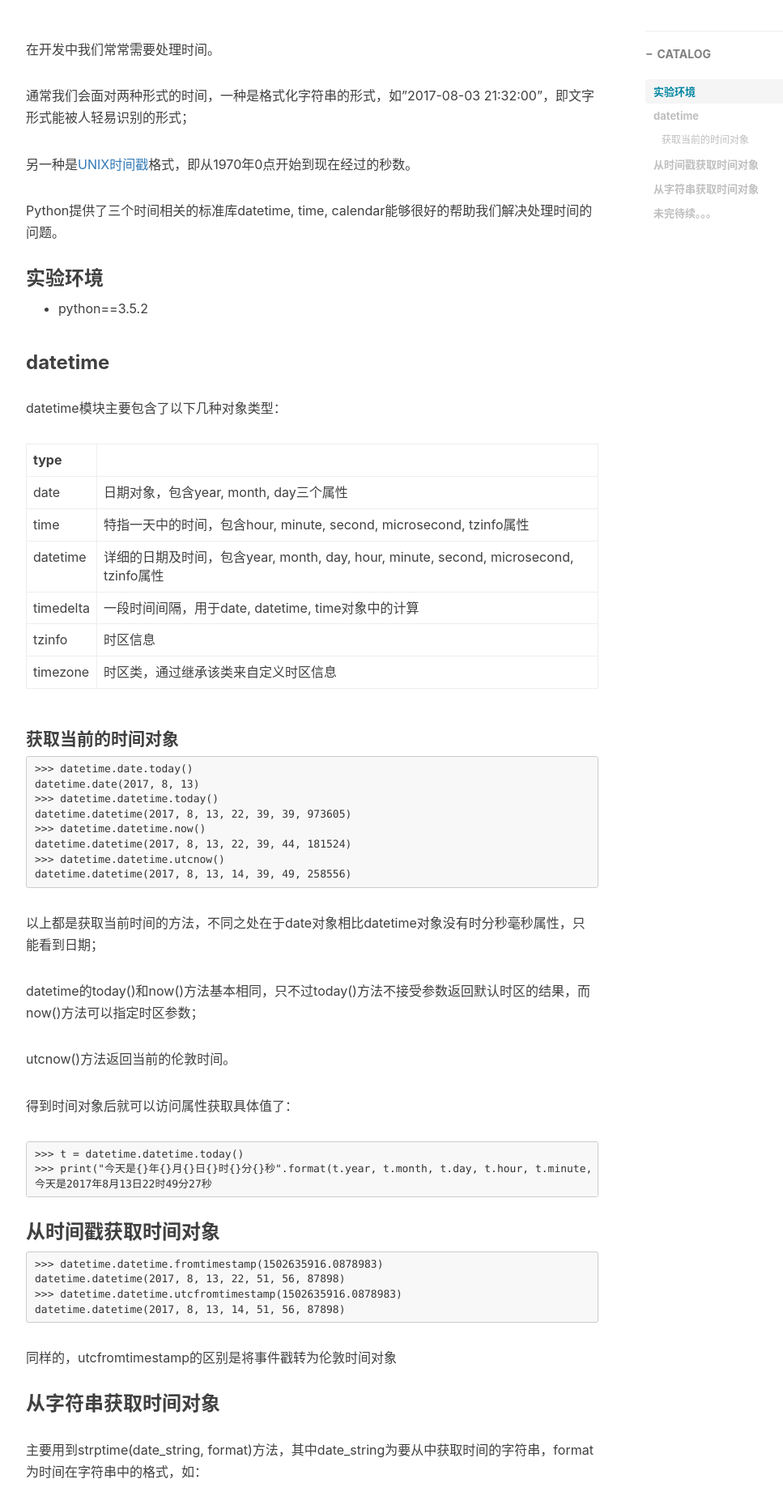
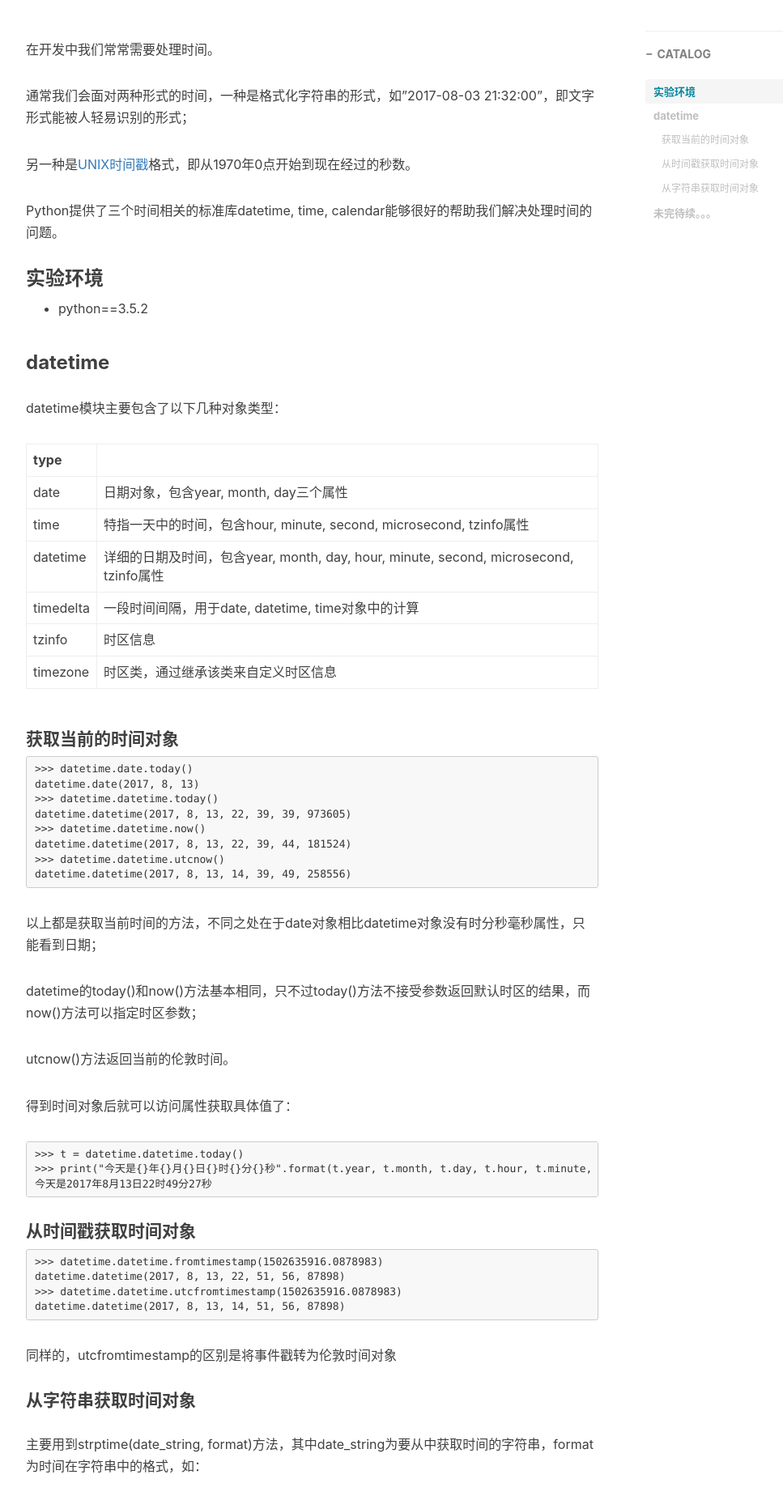
Before and after one commit to yousiku/yousiku.github.io, a Jekyll site: the page built from _posts/2017-08-13-时空猎人.markdown, in a window 1280 px wide. Shown: the part 585-2438 px from the top of the page at 81% size, without its empty margins (233-1200 px from the left). Built offline with Jekyll 4.4.1, drawn with Linux system fonts in a browser that asks for light colours; nearby versions of some CDN libraries; comment, search, counter and statistics services are not loaded.

Commit message:
微调格式

````diff
--- a/_posts/2017-08-13-时空猎人.markdown
+++ b/_posts/2017-08-13-时空猎人.markdown
@@ -62,7 +62,7 @@ utcnow()方法返回当前的伦敦时间。
 今天是2017年8月13日22时49分27秒
 ```
 
-### 从时间戳获取时间对象
+#### 从时间戳获取时间对象
 
 ```
 >>> datetime.datetime.fromtimestamp(1502635916.0878983)
@@ -73,7 +73,7 @@ datetime.datetime(2017, 8, 13, 14, 51, 56, 87898)
 
 同样的，utcfromtimestamp的区别是将事件戳转为伦敦时间对象
 
-### 从字符串获取时间对象
+#### 从字符串获取时间对象
 
 主要用到strptime(date_string, format)方法，其中date_string为要从中获取时间的字符串，format为时间在字符串中的格式，如：
 
````
